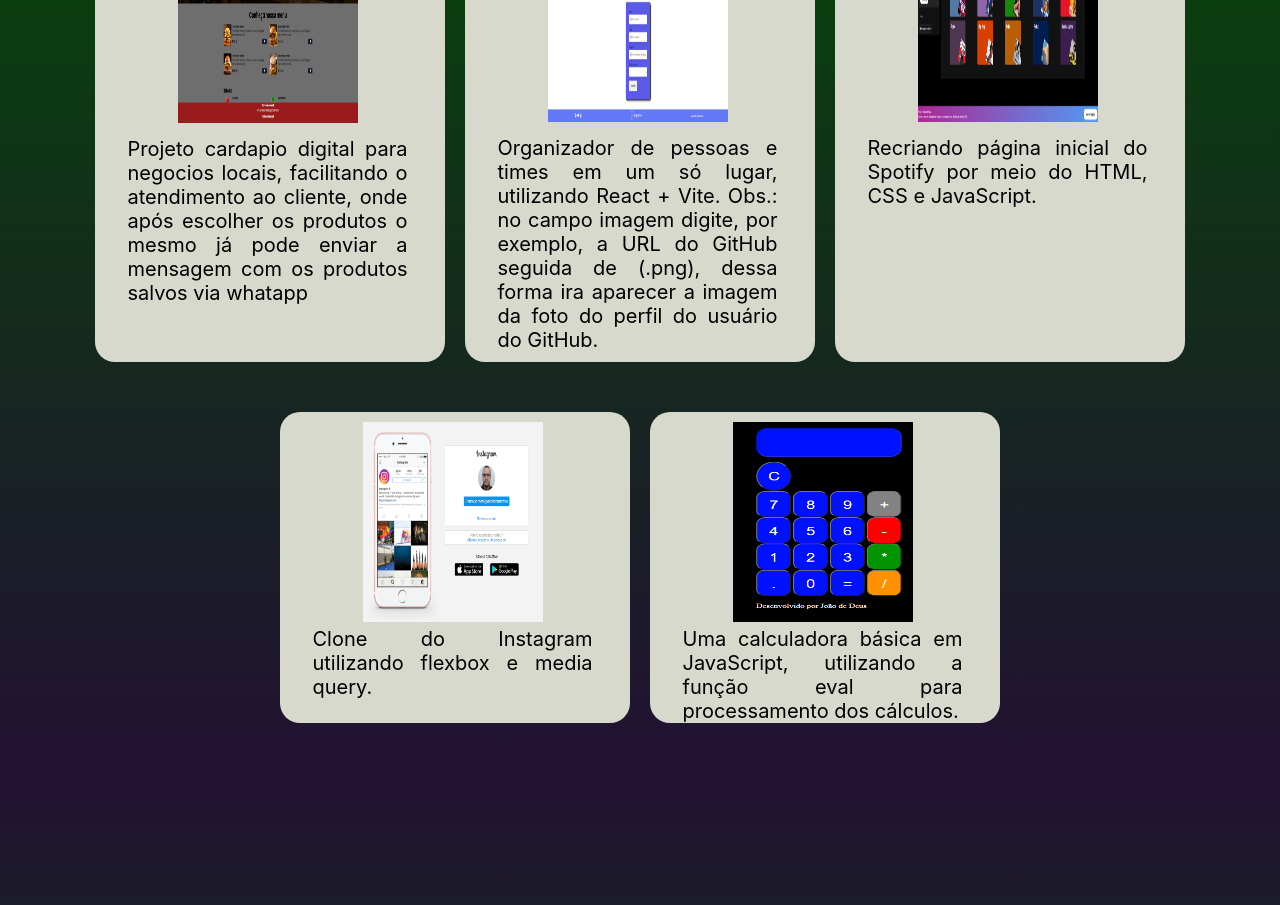
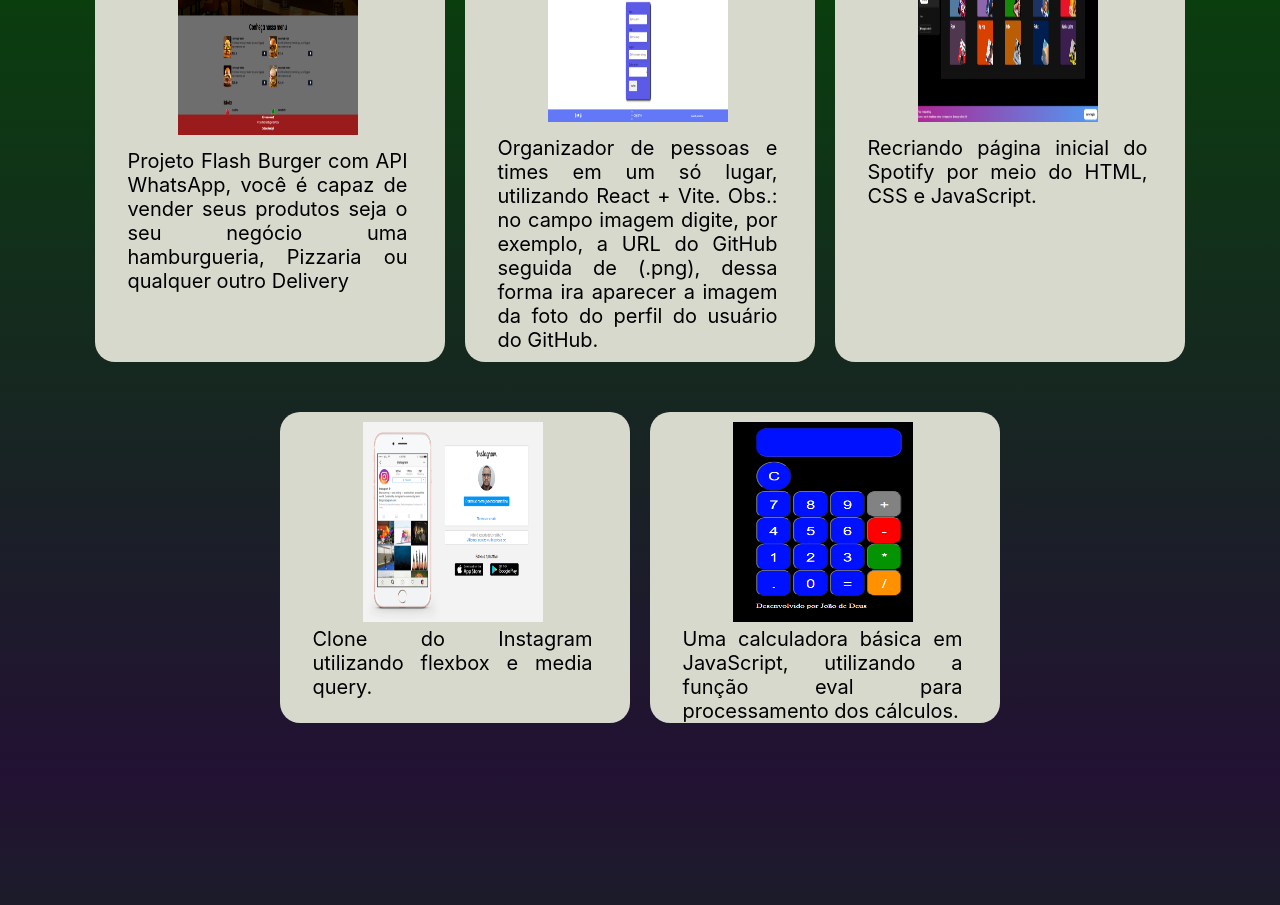
Before and after one commit to joaodedeusrsfilho/meu-portfolio, a React (Vite) app: page / in a window 1280 px wide. Shown: the part 3100-4005 px from the top of the page. Built offline with nearby package versions, Linux system fonts and the light colour scheme.

Commit message:
add file

```diff
--- a/src/Componentes/Projetos/index.jsx
+++ b/src/Componentes/Projetos/index.jsx
@@ -17,7 +17,7 @@
                             <img src="./imagens/projetos/hamburgueria.png" alt="projetoSpotify"/>
                         </a>
                         <p>
-                        Projeto cardapio digital para negocios locais, facilitando o atendimento ao cliente, onde após escolher os produtos o mesmo já pode enviar a mensagem com os produtos salvos via whatapp
+                        Projeto Flash Burger com API WhatsApp, você é capaz de vender seus produtos seja o seu negócio uma hamburgueria, Pizzaria ou qualquer outro Delivery
                         </p>
                     </div>
                     <div className="primeiraDiv1_1">
```
